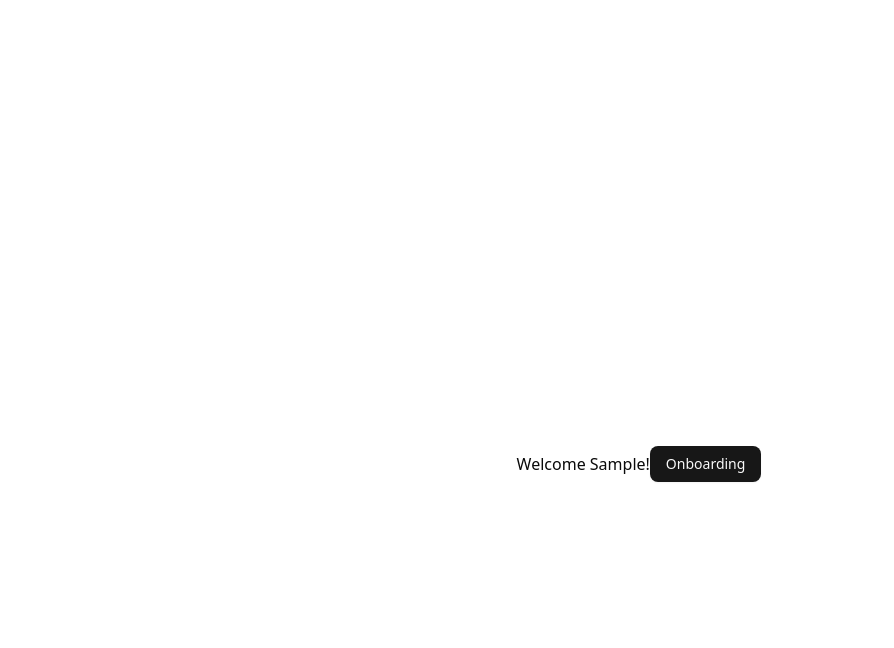
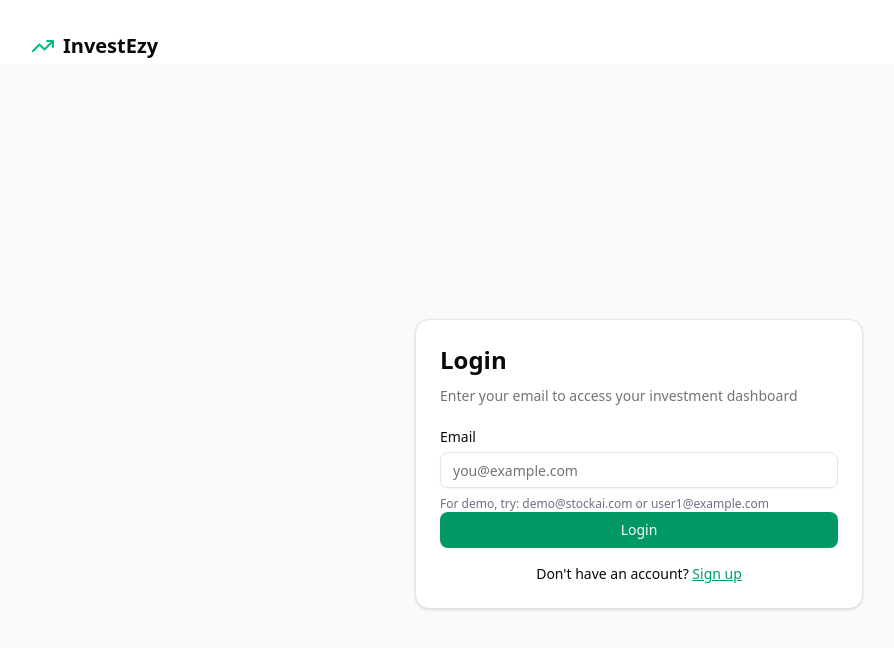
Before and after one commit to itsAnuragsingh/InvestEzy, a Next.js app in the folder frontend/: page /login in a window 1280 px wide. Shown: the top 648 px of the page, without its empty margins (1-895 px from the left). Built offline with nearby package versions, Linux system fonts and the light colour scheme; no server answers; sample sign-in values are in the browser's storage.

Commit message:
Auth Bug Fixes

```diff
--- a/frontend/app/dashboard/page.jsx
+++ b/frontend/app/dashboard/page.jsx
@@ -5,15 +5,13 @@ import { useRouter } from "next/navigation"
 import { Card, CardContent, CardDescription, CardHeader, CardTitle } from "@/components/ui/card"
 import { Tabs, TabsContent, TabsList, TabsTrigger } from "@/components/ui/tabs"
 import { Button } from "@/components/ui/button"
-import { ArrowUpRight, BarChart3, LineChart, RefreshCcw, TrendingUp, User } from "lucide-react"
+import { ArrowUpRight, BarChart3, LineChart, RefreshCcw, TrendingUp } from "lucide-react"
 import { DashboardHeader } from "@/components/dashboard-header"
 import { DashboardShell } from "@/components/dashboard-shell"
 import { PortfolioOverview } from "@/components/portfolio-overview"
 import { StockCard } from "@/components/stock-card"
 import { PlatformConnectCard } from "@/components/platform-connect-card"
 import { RecommendationCard } from "@/components/recommendation-card"
-import { useUser } from "@clerk/nextjs"
-
 
 
 
@@ -24,16 +22,15 @@ export default function DashboardPage() {
   const [recommendations, setRecommendations] = useState([])
   const [loading, setLoading] = useState(true)
 
-  const {user} =useUser()
   useEffect(() => {
     // Check if user is logged in
     const email = localStorage.getItem("userEmail")
-    if (!user) {
+    if (!email) {
       router.push("/login")
       return
     }
 
-    setUserEmail(user.emailAddresses[0].emailAddress)
+    setUserEmail(email)
 
     // Mark user as onboarded
     localStorage.setItem(`${email}_onboarded`, "true")
--- a/frontend/app/login/page.jsx
+++ b/frontend/app/login/page.jsx
@@ -1,31 +1,96 @@
-'use client';
+"use client"
 
-import { Button } from '@/components/ui/button';
-import { SignInButton , useUser } from '@clerk/nextjs';
-import Link from 'next/link';
+import React from "react"
 
+import { useState } from "react"
+import { useRouter } from "next/navigation"
+import Link from "next/link"
+import { Button } from "@/components/ui/button"
+import { Input } from "@/components/ui/input"
+import { Label } from "@/components/ui/label"
+import { TrendingUp } from "lucide-react"
+import { Card, CardContent, CardDescription, CardFooter, CardHeader, CardTitle } from "@/components/ui/card"
 
-export default function Home() {
-  const { user } = useUser();
+export default function LoginPage() {
+  const router = useRouter()
+  const [email, setEmail] = useState("")
+  const [loading, setLoading] = useState(false)
+  const [error, setError] = useState("")
 
+  const handleLogin = async (e) => {
+    e.preventDefault()
+    setLoading(true)
+    setError("")
 
-  if (!user) {
-    return (
-      <div className="flex items-center justify-center h-screen">
+    try {
+      // For demo purposes, we'll just check if the email exists in our demo data
+      // In a real app, this would be a proper authentication flow
+      if (email.trim() === "") {
+        throw new Error("Please enter an email address")
+      }
 
-        <SignInButton mode='modal' afterSignInUrl="/onboarding"/>
-      </div>
-    );
+      // Simulate API call
+      await new Promise((resolve) => setTimeout(resolve, 1000))
+
+      // Store email in localStorage for demo purposes
+      localStorage.setItem("userEmail", email)
+
+      // Redirect to onboarding for new users, dashboard for existing
+      const isNewUser = !localStorage.getItem(`${email}_onboarded`)
+
+      if (isNewUser) {
+        router.push("/onboarding")
+      } else {
+        router.push("/dashboard")
+      }
+    } catch (err) {
+      setError(err.message || "Login failed. Please try again.")
+    } finally {
+      setLoading(false)
+    }
   }
 
-
   return (
-    <div className="flex items-center justify-center h-screen">
-      Welcome {user.firstName}!
-      <Link href="/onboarding">
-      <Button >Onboarding</Button>
+    <div className="flex min-h-screen flex-col items-center justify-center bg-gray-50 dark:bg-gray-900 p-4">
+      <Link href="/" className="absolute top-8 left-8 flex items-center gap-2 font-bold text-xl">
+        <TrendingUp className="h-6 w-6 text-emerald-500" />
+        <span>InvestEzy</span>
       </Link>
 
+      <Card className="w-full max-w-md">
+        <CardHeader className="space-y-1">
+          <CardTitle className="text-2xl font-bold">Login</CardTitle>
+          <CardDescription>Enter your email to access your investment dashboard</CardDescription>
+        </CardHeader>
+        <form onSubmit={handleLogin}>
+          <CardContent className="space-y-4">
+            <div className="space-y-2">
+              <Label htmlFor="email">Email</Label>
+              <Input
+                id="email"
+                type="email"
+                placeholder="you@example.com"
+                value={email}
+                onChange={(e) => setEmail(e.target.value)}
+                required
+              />
+              <div className="text-xs text-gray-500">For demo, try: demo@stockai.com or user1@example.com</div>
+            </div>
+            {error && <div className="text-sm font-medium text-red-500">{error}</div>}
+          </CardContent>
+          <CardFooter className="flex flex-col space-y-4">
+            <Button type="submit" className="w-full bg-emerald-600 hover:bg-emerald-700" disabled={loading}>
+              {loading ? "Logging in..." : "Login"}
+            </Button>
+            <div className="text-center text-sm">
+              Don&apos;t have an account?{" "}
+              <Link href="/signup" className="underline text-emerald-600">
+                Sign up
+              </Link>
+            </div>
+          </CardFooter>
+        </form>
+      </Card>
     </div>
-  );
+  )
 }
```
